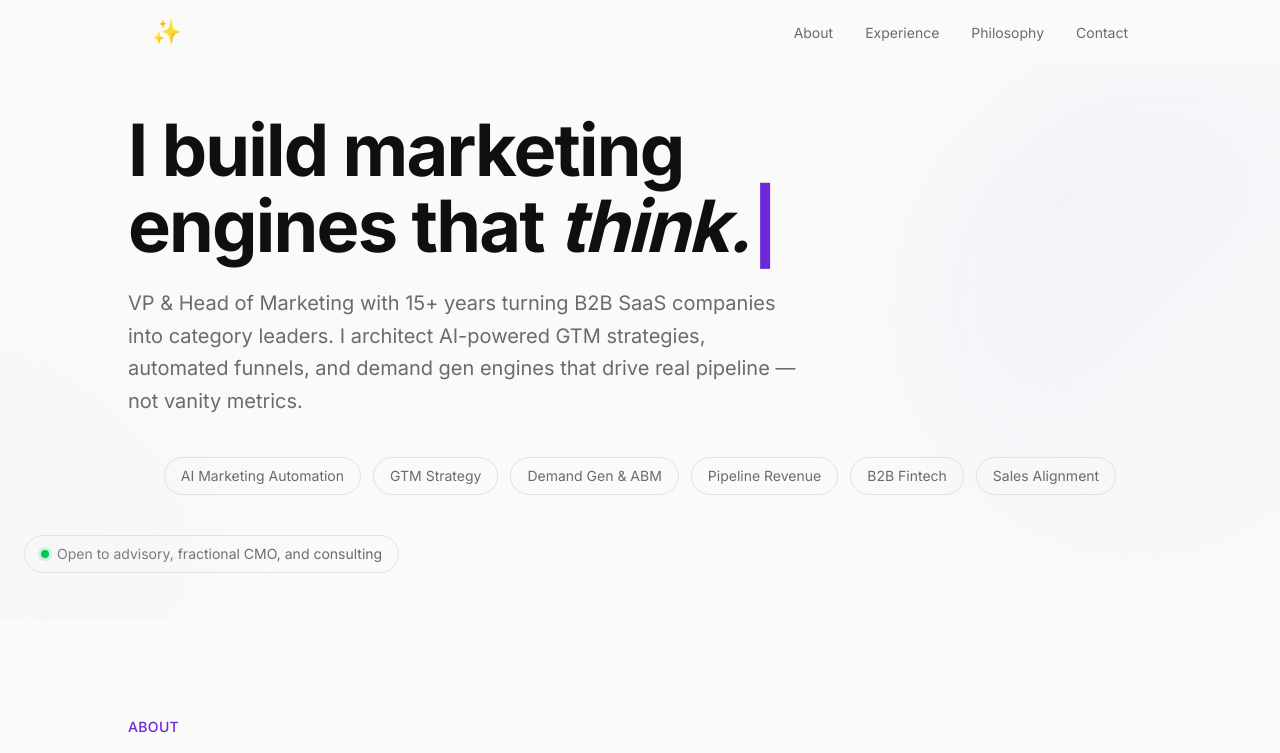
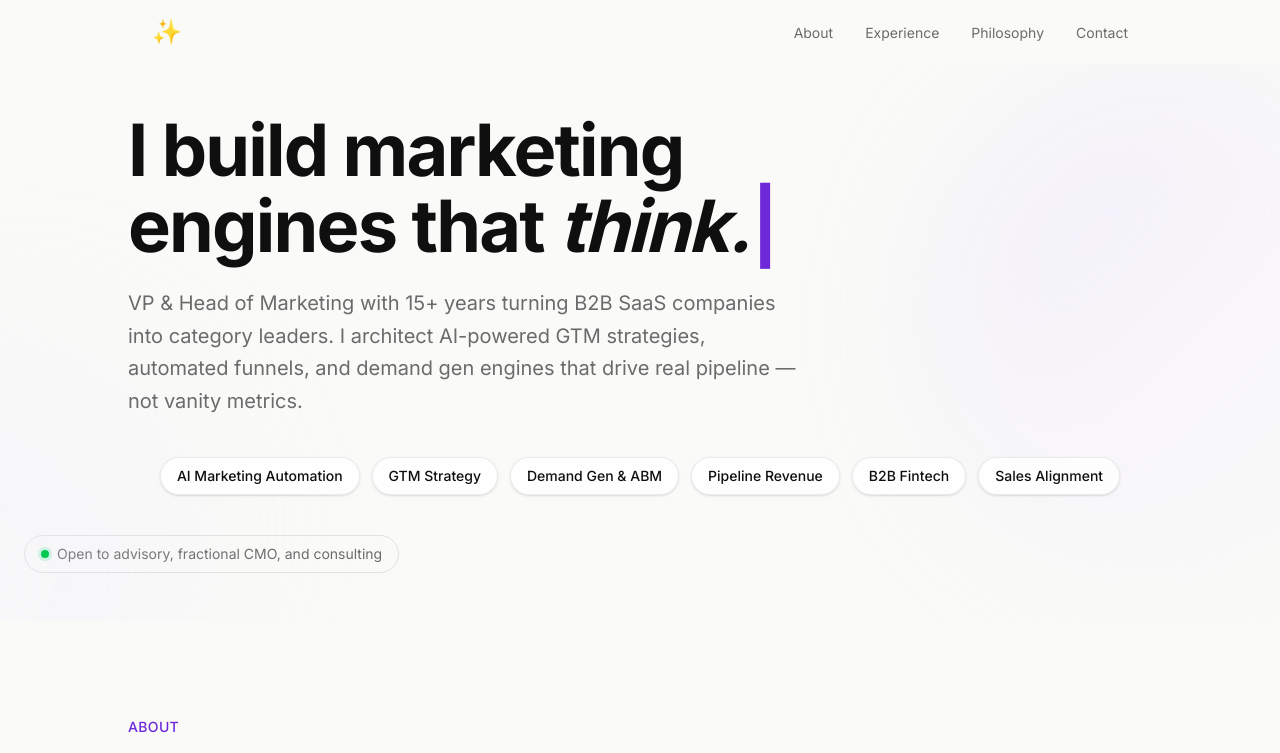
Before and after one commit to neelythomson/neelythomson-site, a Next.js app: page / in a window 1280 px wide. Shown: the top 753 px of the page. Built offline with nearby package versions, Linux system fonts and the light colour scheme.

Commit message:
Hero: improve skill tag styling with bg fill and shadow

```diff
--- a/src/components/Hero.tsx
+++ b/src/components/Hero.tsx
@@ -37,7 +37,7 @@ export default function Hero() {
           ].map((tag) => (
             <span
               key={tag}
-              className="text-sm px-4 py-2 border border-[var(--color-border)] rounded-full text-[var(--color-muted)] hover:border-[var(--color-pop)] hover:text-[var(--color-pop)] transition-colors cursor-default"
+              className="text-sm font-medium px-4 py-2 rounded-full bg-white/80 text-[var(--color-text)] shadow-sm border border-black/[0.08] hover:border-[var(--color-pop)] hover:text-[var(--color-pop)] transition-colors cursor-default"
             >
               {tag}
             </span>
```
